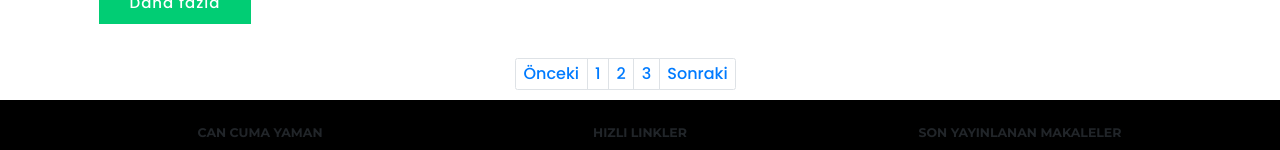
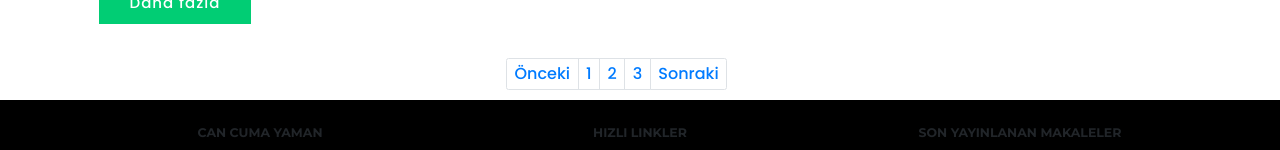
Before and after one commit to CanCumaYaman/CanCumaYaman.github.io, a plain HTML site: page index.html in a window 1280 px wide. Shown: the part 3428-3578 px from the top of the page. Drawn offline with nearby package versions, Linux system fonts and the light colour scheme; a script that the page names is missing.

Commit message:
Update index.html

```diff
--- a/index.html
+++ b/index.html
@@ -568,7 +568,7 @@
          -->
     </header>
 
-    <div aria-label="Page navigation example" class="container-fluid" >
+    <div aria-label="Page navigation example" class="container-fluid pagination" >
 
         <ul class="pagination" style="margin-left:40%;">
             <li class="page-item"><a class="page-link" href="#">Önceki</a></li>
```
